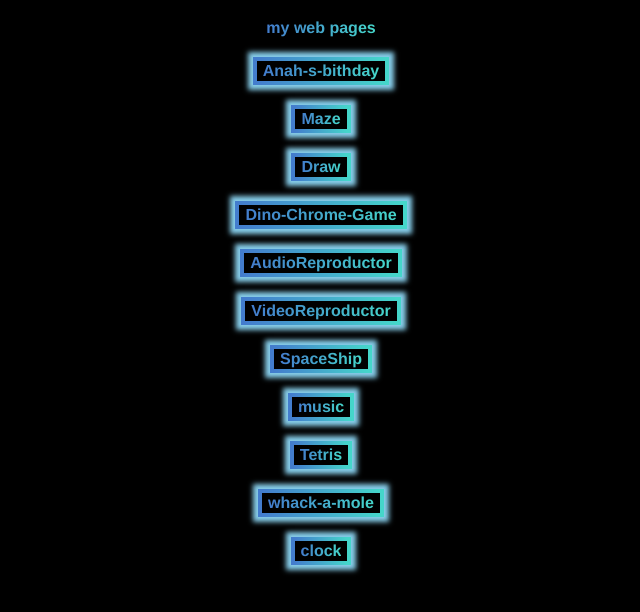
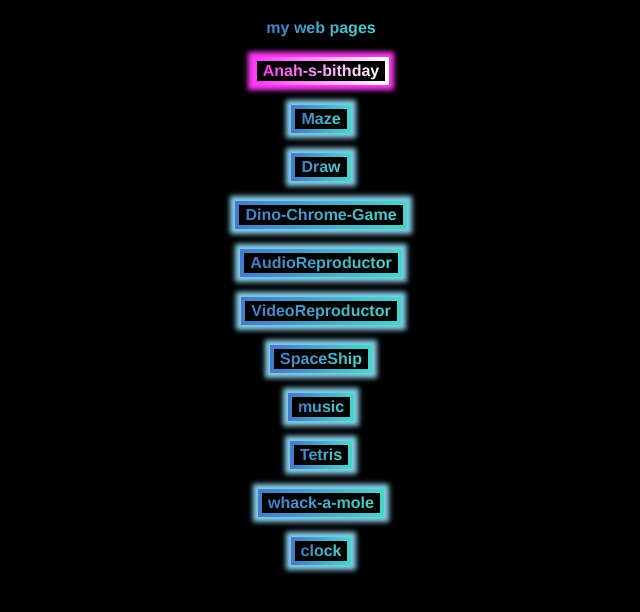
Before and after one commit to saidzac2000/main, a plain HTML site: page index.html in a window 1280 px wide. Shown: the whole page, without its empty margins (319-959 px from the left). Drawn offline with Linux system fonts and the light colour scheme.

Commit message:
Update index.html

```diff
--- a/index.html
+++ b/index.html
@@ -8,7 +8,7 @@
 </head>
 <body>
     <h1>my web pages</h1>
-    <button><a href="https://saidzac2000.github.io/Anah-s-bithday/" target="_blank" rel="noopener noreferrer">Anah-s-bithday</a></button>
+    <button class="first"><a href="https://saidzac2000.github.io/Anah-s-bithday/" target="_blank" rel="noopener noreferrer">Anah-s-bithday</a></button>
     <button><a href="https://saidzac2000.github.io/Maze/" target="_blank" rel="noopener noreferrer">Maze</a></button>
     <button><a href="https://saidzac2000.github.io/Draw/" target="_blank" rel="noopener noreferrer">Draw</a></button>
     <button><a href="https://saidzac2000.github.io/Dino-Chrome-Game/" target="_blank" rel="noopener noreferrer">Dino-Chrome-Game</a></button>
```
